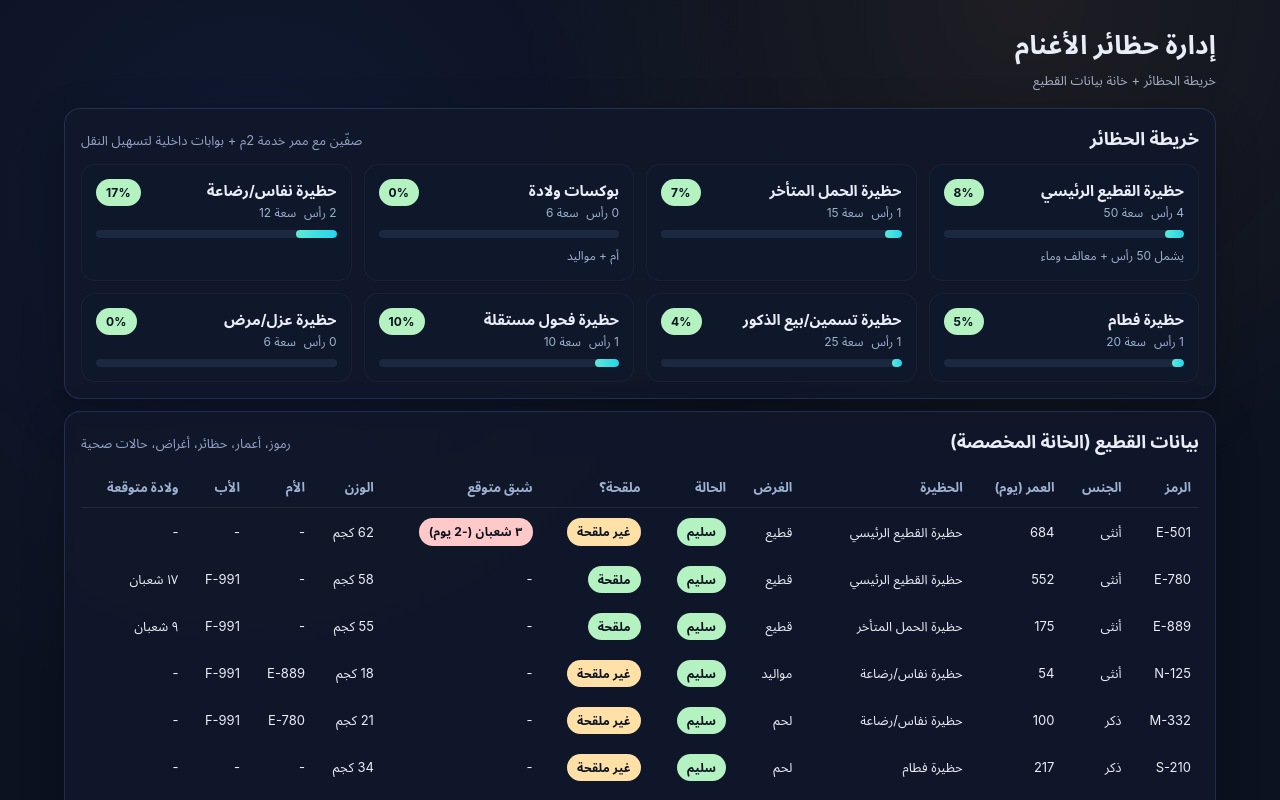
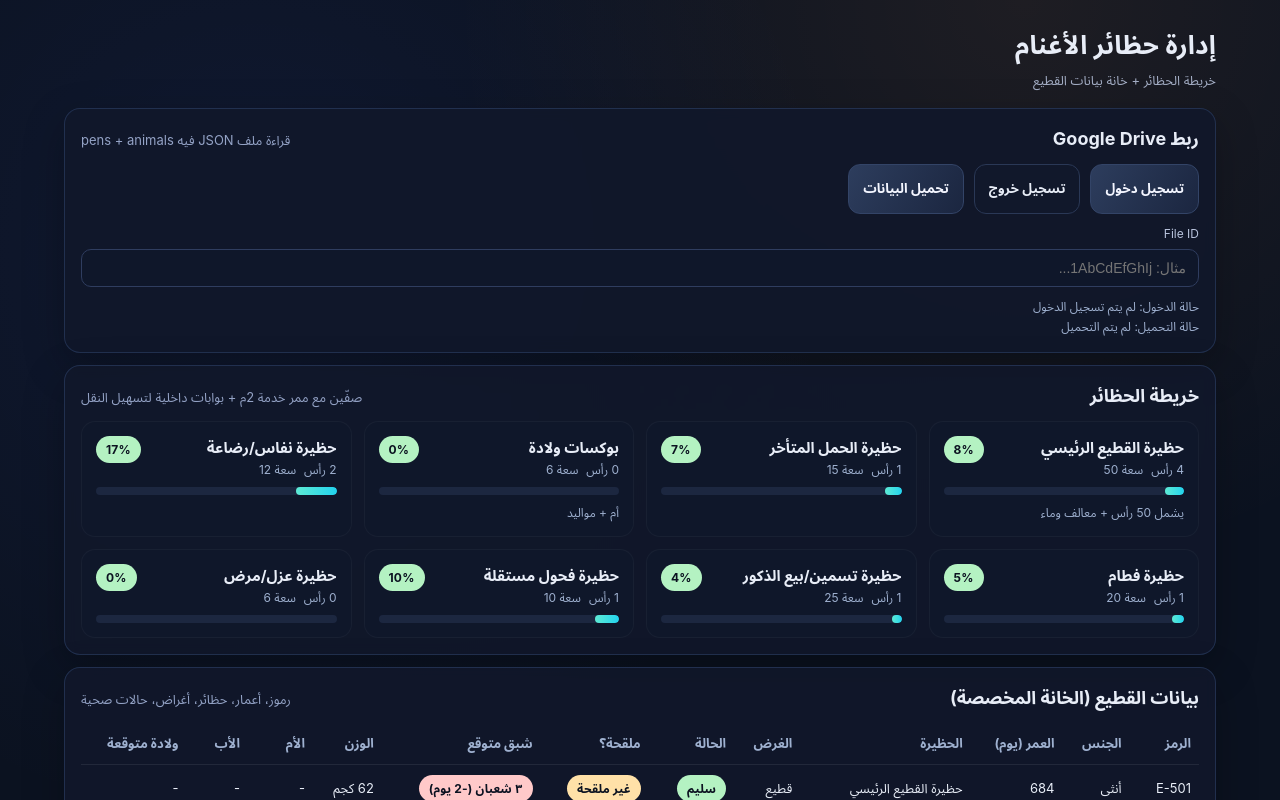
Before and after one commit to alalhawkash/sheep, a React (Vite) app: page / in a window 1280 px wide. Shown: the top 800 px of the page. Built offline with nearby package versions, Linux system fonts and the light colour scheme; no server answers.

Commit message:
Add Google Drive fetch for pens/animals

```diff
--- a/index.html
+++ b/index.html
@@ -5,6 +5,8 @@
     <link rel="icon" type="image/svg+xml" href="/vite.svg" />
     <meta name="viewport" content="width=device-width, initial-scale=1.0" />
     <title>sheep</title>
+    <script src="https://accounts.google.com/gsi/client" async defer></script>
+    <script src="https://apis.google.com/js/api.js" async defer></script>
   </head>
   <body>
     <div id="root"></div>
--- a/src/App.css
+++ b/src/App.css
@@ -325,6 +325,31 @@
   overflow-x: auto;
 }
 
+.input-row {
+  display: flex;
+  flex-direction: column;
+  gap: 6px;
+  margin-bottom: 10px;
+}
+
+.input-row label {
+  color: #b9c4dd;
+  font-size: 12px;
+}
+
+.input {
+  padding: 10px 12px;
+  border-radius: 10px;
+  border: 1px solid #2f3d5f;
+  background: #0f172a;
+  color: #e8edf7;
+  font-size: 14px;
+}
+
+.input:focus {
+  outline: 2px solid #4f8bff;
+}
+
 .table th,
 .table td {
   padding: 10px 8px;
--- a/src/App.tsx
+++ b/src/App.tsx
@@ -1,9 +1,16 @@
 import './index.css'
 import './App.css'
-import { animals, breedingSeason, pens, type Animal, type Pen, type PenId } from './data/sample'
+import { useEffect, useMemo, useState } from 'react'
+import { animals as sampleAnimals, breedingSeason, pens as samplePens, type Animal, type Pen, type PenId } from './data/sample'
+
+declare global {
+  interface Window {
+    google?: any
+    gapi?: any
+  }
+}
 
 const dayMs = 1000 * 60 * 60 * 24
-
 const asDate = (value: string) => new Date(value + 'T00:00:00')
 const ageInDays = (date: string) => Math.floor((Date.now() - asDate(date).getTime()) / dayMs)
 const daysUntil = (date: string) => Math.floor((asDate(date).getTime() - Date.now()) / dayMs)
@@ -23,7 +30,10 @@ const occupancyTone = (percent: number) => {
   if (percent >= 75) return 'warn'
   return 'ok'
 }
-const labelForPen = (penId: PenId) => pens.find((p) => p.id === penId)?.name ?? penId
+
+const DRIVE_SCOPE = 'https://www.googleapis.com/auth/drive.readonly'
+const FALLBACK_CLIENT_ID = '377565604559-94ejku2bdvu6lp9m8jqtsdcn9nnr2fjk.apps.googleusercontent.com'
+const CLIENT_ID = (import.meta.env.VITE_GOOGLE_CLIENT_ID as string | undefined) ?? FALLBACK_CLIENT_ID
 
 const PenCard = ({ pen, herd }: { pen: Pen; herd: Animal[] }) => {
   const occupancy = Math.round((herd.length / pen.capacity) * 100)
@@ -54,14 +64,29 @@ const PenCard = ({ pen, herd }: { pen: Pen; herd: Animal[] }) => {
 }
 
 function App() {
-  const penStats = pens.map((pen) => ({
+  const [herd, setHerd] = useState<Animal[]>(sampleAnimals)
+  const [penList, setPenList] = useState<Pen[]>(samplePens)
+  const [fileId, setFileId] = useState<string>('')
+  const [accessToken, setAccessToken] = useState<string | null>(null)
+  const [authStatus, setAuthStatus] = useState<string>('لم يتم تسجيل الدخول')
+  const [driveStatus, setDriveStatus] = useState<string>('لم يتم التحميل')
+  const [loadingDrive, setLoadingDrive] = useState(false)
+
+  const penStats = useMemo(
+    () =>
+      penList.map((pen) => ({
         pen,
-    herd: animals.filter((a) => a.pen === pen.id),
-  }))
+        herd: herd.filter((a) => a.pen === pen.id),
+      })),
+    [herd, penList],
+  )
 
-  const animalRows = animals.map((a) => {
+  const animalRows = useMemo(
+    () =>
+      herd.map((a) => {
         const age = ageInDays(a.birthDate)
-    const estrusDate = a.bredStatus === 'غير ملقحة' ? nextEstrusDate(a.lastEstrusDate, breedingSeason.cycleDays) : null
+        const estrusDate =
+          a.bredStatus === 'غير ملقحة' ? nextEstrusDate(a.lastEstrusDate, breedingSeason.cycleDays) : null
         const estrusDays = estrusDate ? daysUntil(estrusDate) : null
         return {
           ...a,
@@ -69,7 +94,110 @@ function App() {
           nextEstrus: estrusDate,
           nextEstrusDays: estrusDays,
         }
+      }),
+    [herd],
+  )
+
+  const labelForPen = (penId: PenId) => penList.find((p) => p.id === penId)?.name ?? penId
+
+  const waitForGapi = () =>
+    new Promise<void>((resolve, reject) => {
+      const start = Date.now()
+      const tryLoad = () => {
+        if (window.gapi?.load) {
+          window.gapi.load('client', {
+            callback: () => resolve(),
+            onerror: () => reject(new Error('gapi load error')),
           })
+          return
+        }
+        if (Date.now() - start > 10000) {
+          reject(new Error('gapi not available'))
+          return
+        }
+        setTimeout(tryLoad, 50)
+      }
+      tryLoad()
+    })
+
+  const handleSignIn = async () => {
+    if (!CLIENT_ID) {
+      setAuthStatus('الرجاء ضبط VITE_GOOGLE_CLIENT_ID')
+      return
+    }
+    setAuthStatus('جارٍ تسجيل الدخول...')
+    try {
+      await waitForGapi()
+      const client = window.google?.accounts?.oauth2?.initTokenClient?.({
+        client_id: CLIENT_ID,
+        scope: DRIVE_SCOPE,
+        callback: (resp: any) => {
+          if (resp.error) {
+            setAuthStatus('فشل تسجيل الدخول')
+            return
+          }
+          setAccessToken(resp.access_token)
+          setAuthStatus('تم تسجيل الدخول')
+        },
+      })
+      if (!client) {
+        setAuthStatus('Google client غير متاح')
+        return
+      }
+      client.requestAccessToken({ prompt: 'consent' })
+    } catch (err) {
+      setAuthStatus('تعذر تحميل gapi/تسجيل الدخول')
+    }
+  }
+
+  const handleSignOut = () => {
+    if (accessToken && window.google?.accounts?.oauth2?.revoke) {
+      window.google.accounts.oauth2.revoke(accessToken, () => {})
+    }
+    setAccessToken(null)
+    setAuthStatus('تم تسجيل الخروج')
+  }
+
+  const handleFetchDrive = async () => {
+    if (!accessToken) {
+      setDriveStatus('سجّل الدخول أولاً')
+      return
+    }
+    if (!fileId) {
+      setDriveStatus('أدخل File ID من Google Drive')
+      return
+    }
+    setLoadingDrive(true)
+    setDriveStatus('جارٍ التحميل من Drive...')
+    try {
+      const resp = await fetch(`https://www.googleapis.com/drive/v3/files/${fileId}?alt=media`, {
+        headers: { Authorization: `Bearer ${accessToken}` },
+      })
+      if (!resp.ok) throw new Error(`HTTP ${resp.status}`)
+      const json = await resp.json()
+      if (Array.isArray(json.pens) && Array.isArray(json.animals)) {
+        setPenList(json.pens)
+        setHerd(json.animals)
+        setDriveStatus('تم التحديث من Drive')
+      } else {
+        setDriveStatus('تنسيق غير متوقع: يحتاج { pens: [], animals: [] }')
+      }
+    } catch (err) {
+      setDriveStatus('فشل التحميل من Drive')
+    } finally {
+      setLoadingDrive(false)
+    }
+  }
+
+  useEffect(() => {
+    if (!CLIENT_ID) {
+      setAuthStatus('ضبط VITE_GOOGLE_CLIENT_ID مفقود')
+    }
+    // warm hint if scripts missing
+    if (!window.google || !window.gapi) {
+      // pass
+    }
+  }, [])
 
   return (
     <div className="app-shell">
@@ -79,6 +207,40 @@ function App() {
           <div className="subtitle">خريطة الحظائر + خانة بيانات القطيع</div>
         </div>
       </header>
+
+      <div className="panel">
+        <div className="panel-head">
+          <h3>ربط Google Drive</h3>
+          <span className="hint">قراءة ملف JSON فيه pens + animals</span>
+        </div>
+        <div className="actions" style={{ marginBottom: 10 }}>
+          <button className="btn" onClick={handleSignIn}>
+            تسجيل دخول
+          </button>
+          <button className="btn secondary" onClick={handleSignOut}>
+            تسجيل خروج
+          </button>
+          <button className="btn" onClick={handleFetchDrive} disabled={loadingDrive}>
+            {loadingDrive ? '...جارٍ التحميل' : 'تحميل البيانات'}
+          </button>
+        </div>
+        <div className="input-row">
+          <label htmlFor="fileId">File ID</label>
+          <input
+            id="fileId"
+            className="input"
+            placeholder="مثال: 1AbCdEfGhIj..."
+            value={fileId}
+            onChange={(e) => setFileId(e.target.value)}
+          />
+        </div>
+        <div className="hint-row">
+          <span className="meta">حالة الدخول: {authStatus}</span>
+        </div>
+        <div className="hint-row">
+          <span className="meta">حالة التحميل: {driveStatus}</span>
+        </div>
+      </div>
 
       <div className="panel" style={{ marginTop: 12 }}>
         <div className="panel-head">
```
Lines whose indentation alone changed are shown as unchanged.
